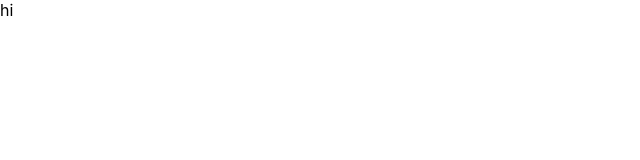
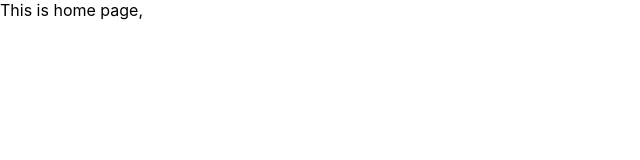
Before and after one commit to Argha10/box-office, a React (Create React App) app: page / in a window 1280 px wide. Shown: the top 160 px of the page, without its empty margins (0-640 px from the left). Built offline with nearby package versions, Linux system fonts and the light colour scheme.

Commit message:
added routes to the project

```diff
--- a/package.json
+++ b/package.json
@@ -8,6 +8,8 @@
     "@testing-library/user-event": "^12.8.3",
     "react": "^17.0.2",
     "react-dom": "^17.0.2",
+    "react-router": "^5.2.0",
+    "react-router-dom": "^5.2.0",
     "react-scripts": "4.0.3",
     "web-vitals": "^0.2.4",
     "workbox-background-sync": "^5.1.4",
--- a/src/App.js
+++ b/src/App.js
@@ -1,7 +1,20 @@
 import React from 'react';
+import { Switch, Route } from 'react-router-dom';
 
 function App() {
-  return <div>hi</div>;
+  return (
+    <Switch>
+      <Route exact path="/">
+        This is home page
+      </Route>
+
+      <Route exact path="/starred">
+        This is starred
+      </Route>
+
+      <Route>Page 404 not found</Route>
+    </Switch>
+  );
 }
 
 export default App;
--- a/src/index.js
+++ b/src/index.js
@@ -1,14 +1,17 @@
-import React from "react";
-import ReactDOM from "react-dom";
-import "./index.css";
-import App from "./App";
-import * as serviceWorkerRegistration from "./serviceWorkerRegistration";
-import reportWebVitals from "./reportWebVitals";
+import React from 'react';
+import ReactDOM from 'react-dom';
+import { BrowserRouter } from 'react-router-dom';
+import './index.css';
+import App from './App';
+import * as serviceWorkerRegistration from './serviceWorkerRegistration';
+import reportWebVitals from './reportWebVitals';
 
 ReactDOM.render(
-  <App />,
+  <BrowserRouter>
+    <App />,
+  </BrowserRouter>,
 
-  document.getElementById("root")
+  document.getElementById('root')
 );
 
 // If you want your app to work offline and load faster, you can change
```
Also changed, not shown: 1 other file (tests, documents, lock files or other folders).
